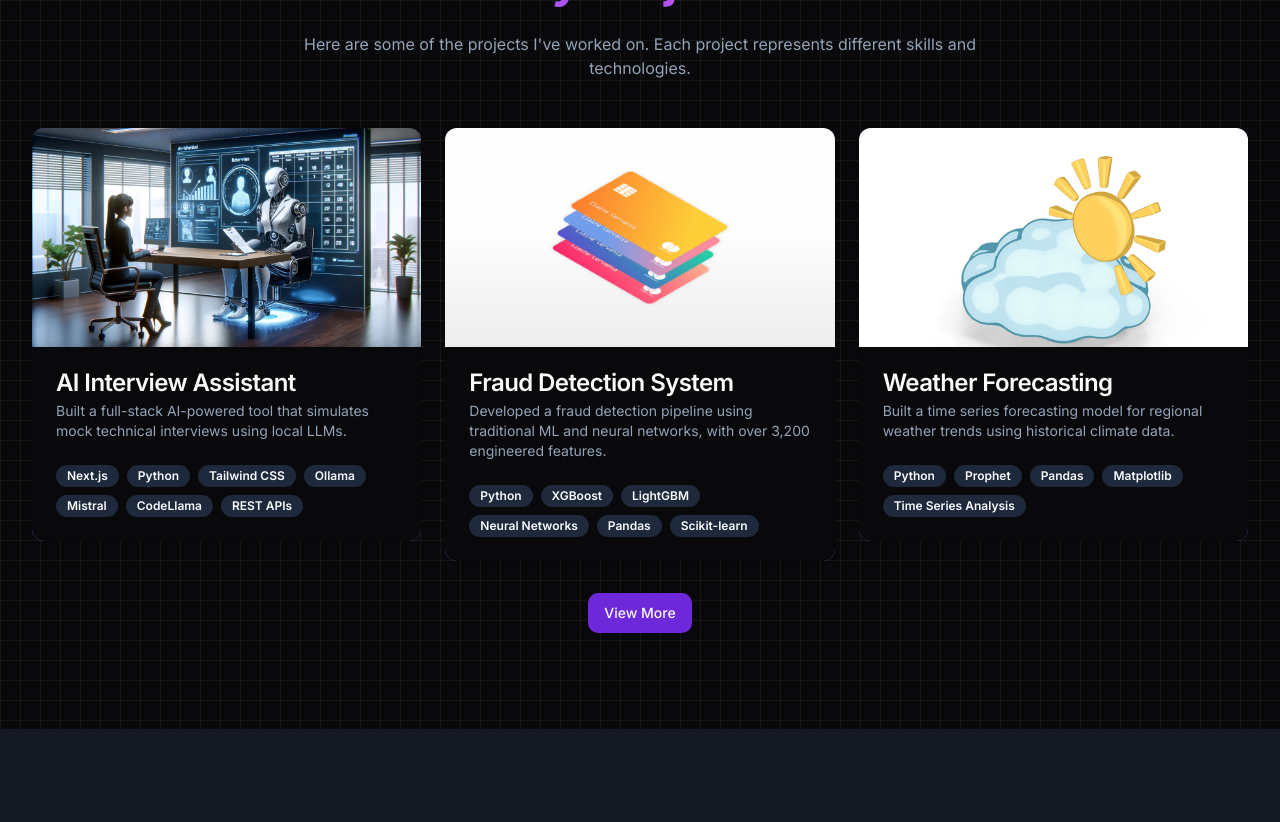
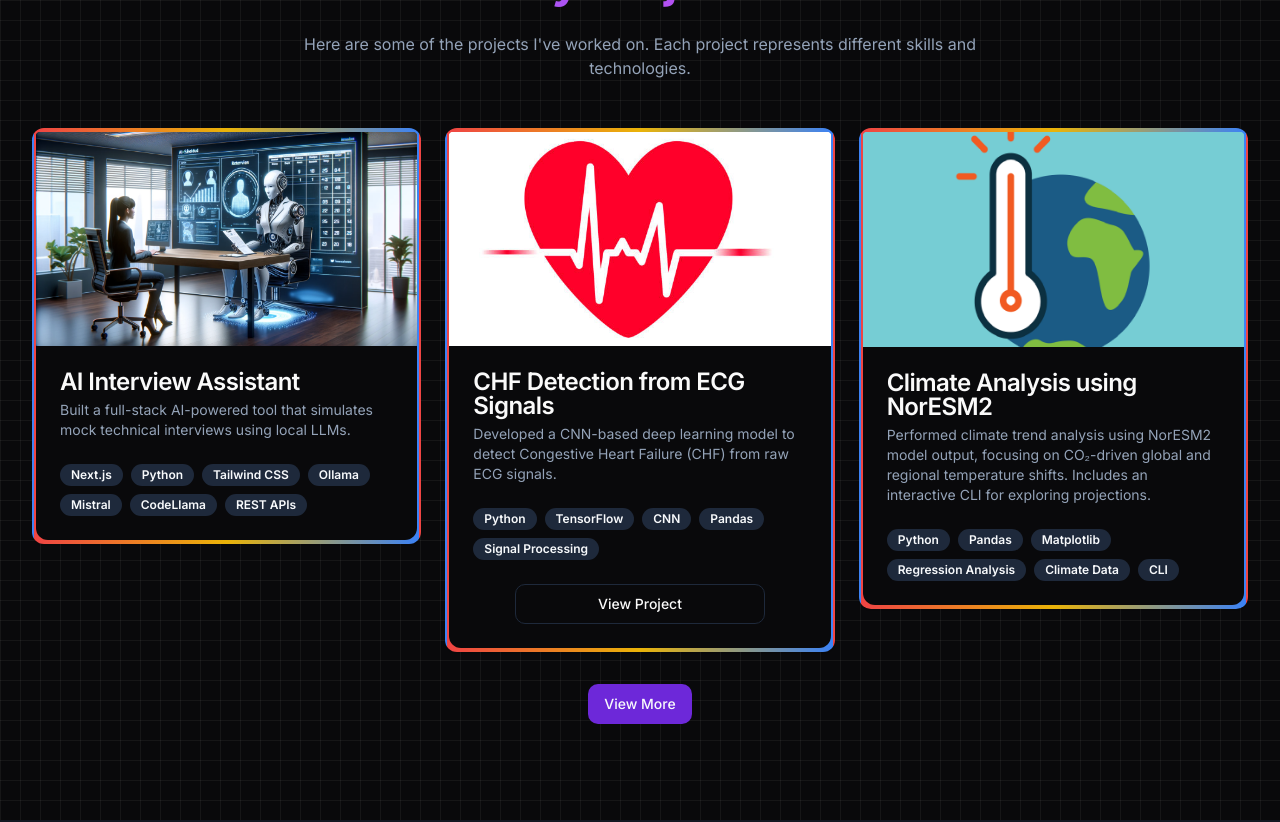
Before and after one commit to Abhisheik27/MyPortfolio, a Next.js app: page / in a window 1280 px wide. Shown: the part 1680-2502 px from the top of the page. Built offline with nearby package versions, Linux system fonts and the light colour scheme.

Commit message:
made some changes in project page: modified cards, added a project, added some links

```diff
--- a/app/layout.tsx
+++ b/app/layout.tsx
@@ -4,7 +4,6 @@ import { Inter, Space_Grotesk } from "next/font/google"
 import { ThemeProvider } from "@/components/theme-provider"
 import { Navbar } from "@/components/navbar"
 import { Toaster } from "@/components/ui/toaster"
-import Head from "next/head"
 
 const inter = Inter({
   subsets: ["latin"],
@@ -33,20 +32,17 @@ export default function RootLayout({
 }) {
   return (
     <html lang="en" suppressHydrationWarning>
-      <head>
-        <link rel="icon" href="/favicon.ico" />
-        <link rel="shortcut icon" href="/favicon.ico" />
-        <link rel="apple-touch-icon" sizes="180x180" href="/favicon.ico" />
-      </head>
-      <body className={`${inter.variable} ${spaceGrotesk.variable} font-sans`}>
+      <body className={`${inter.variable} ${spaceGrotesk.variable} font-sans antialiased`}>
         <ThemeProvider
           attribute="class"
           defaultTheme="dark"
-          enableSystem
+          enableSystem={false}
           disableTransitionOnChange
         >
           <Navbar />
-          {children}
+          <main className="min-h-screen">
+            {children}
+          </main>
           <Toaster />
         </ThemeProvider>
       </body>
--- a/components/projects.tsx
+++ b/components/projects.tsx
@@ -22,18 +22,18 @@ export function Projects() {
       githubUrl: "#",
     },
     {
-      title: "Fraud Detection System",
-      description: "Developed a fraud detection pipeline using traditional ML and neural networks, with over 3,200 engineered features.",
-      image: "/fraud_detection.png",
-      tags: ["Python", "XGBoost", "LightGBM", "Neural Networks", "Pandas", "Scikit-learn"],
+      title: "CHF Detection from ECG Signals",
+      description: "Developed a CNN-based deep learning model to detect Congestive Heart Failure (CHF) from raw ECG signals.",
+      image: "/chf.jpg",
+      tags: ["Python", "TensorFlow", "CNN", "Pandas", "Signal Processing"],
       liveUrl: "#",
-      githubUrl: "#",
+      githubUrl: "https://github.com/Abhisheik27/cnn-for-chf-detection",
     },
     {
-      title: "Weather Forecasting",
-      description: "Built a time series forecasting model for regional weather trends using historical climate data.",
-      image: "weather.jpg",
-      tags: ["Python", "Prophet", "Pandas", "Matplotlib", "Time Series Analysis"],
+      title: "Climate Analysis using NorESM2",
+      description: "Performed climate trend analysis using NorESM2 model output, focusing on CO₂-driven global and regional temperature shifts. Includes an interactive CLI for exploring projections.",
+      image: "/climate.png",
+      tags: ["Python", "Pandas", "Matplotlib", "Regression Analysis", "Climate Data", "CLI"],
       liveUrl: "#",
       githubUrl: "#",
     },
@@ -46,10 +46,34 @@ export function Projects() {
       githubUrl: "#",
     },
     {
-      title: "Scalable Data Streaming System",
-      description: "Designed a cloud-based data pipeline to simulate and process real-time stock market feeds.",
-      image: "/stock.png",
-      tags: ["Kafka", "AWS EC2", "S3", "Athena", "Python", "Data Ingestion"],
+      title: "Deep Learning Library in C (APPL)",
+      description: "Implemented a basic deep learning library from scratch in C to simulate the behavior of a simple 3-layer neural network.",
+      image: "/dl.png",
+      tags: ["C", "Linux", "Neural Networks", "Memory Management"],
+      liveUrl: "#",
+      githubUrl: "#",
+    },
+    {
+      title: "Document Summarization",
+      description: "Compared extractive and abstractive methods for text summarization using BERTSum and LSA models.",
+      image: "/docsum.jpg",
+      tags: ["Python", "Hugging Face Transformers", "BERTSum", "Scikit-learn", "NLP"],
+      liveUrl: "#",
+      githubUrl: "#",
+    },
+    {
+      title: "Fraud Detection System",
+      description: "Developed a fraud detection pipeline using traditional ML and neural networks, with over 3,200 engineered features.",
+      image: "/fraud_detection.png",
+      tags: ["Python", "XGBoost", "LightGBM", "Neural Networks", "Pandas", "Scikit-learn"],
+      liveUrl: "#",
+      githubUrl: "#",
+    },
+    {
+      title: "Google Trends Analysis",
+      description: "Extracted and visualized trends using Google Trends data to explore behavioral patterns and interest over time.",
+      image: "/gtrends.png",
+      tags: ["R", "gTrendsR", "ggplot2", "dplyr", "Data Visualization"],
       liveUrl: "#",
       githubUrl: "#",
     },
@@ -70,42 +94,26 @@ export function Projects() {
       githubUrl: "#",
     },
     {
-      title: "CHF Detection from ECG Signals",
-      description: "Developed a CNN-based deep learning model to detect Congestive Heart Failure (CHF) from raw ECG signals.",
-      image: "/chf.jpg",
-      tags: ["Python", "TensorFlow", "CNN", "Pandas", "Signal Processing"],
+      title: "Property Tax Fraud Detection (NYC)",
+      description: "Identified potentially fraudulent property tax records in NYC using unsupervised machine learning, PCA, and anomaly detection techniques.",
+      image: "nyc.png",
+      tags: ["Python", "Jupyter Notebook", "pandas", "scikit-learn", "TensorFlow", "matplotlib", "pandas-profiling"],
+      liveUrl: "#",
+      githubUrl: "https://github.com/Abhisheik27/Property-Fraud-Detection",
+    },
+    {
+      title: "Scalable Data Streaming System",
+      description: "Designed a cloud-based data pipeline to simulate and process real-time stock market feeds.",
+      image: "/stock.png",
+      tags: ["Kafka", "AWS EC2", "S3", "Athena", "Python", "Data Ingestion"],
       liveUrl: "#",
       githubUrl: "#",
     },
     {
-      title: "Document Summarization",
-      description: "Compared extractive and abstractive methods for text summarization using BERTSum and LSA models.",
-      image: "/docsum.jpg",
-      tags: ["Python", "Hugging Face Transformers", "BERTSum", "Scikit-learn", "NLP"],
-      liveUrl: "#",
-      githubUrl: "#",
-    },
-    {
-      title: "Google Trends Analysis",
-      description: "Extracted and visualized trends using Google Trends data to explore behavioral patterns and interest over time.",
-      image: "/gtrends.png",
-      tags: ["R", "gTrendsR", "ggplot2", "dplyr", "Data Visualization"],
-      liveUrl: "#",
-      githubUrl: "#",
-    },
-    {
-      title: "Deep Learning Library in C (APPL)",
-      description: "Implemented a basic deep learning library from scratch in C to simulate the behavior of a simple 3-layer neural network.",
-      image: "/dl.png",
-      tags: ["C", "Linux", "Neural Networks", "Memory Management"],
-      liveUrl: "#",
-      githubUrl: "#",
-    },
-    {
-      title: "Climate Analysis using NorESM2",
-      description: "Performed climate trend analysis using NorESM2 model output, focusing on CO₂-driven global and regional temperature shifts. Includes an interactive CLI for exploring projections.",
-      image: "/climate.png",
-      tags: ["Python", "Pandas", "Matplotlib", "Regression Analysis", "Climate Data", "CLI"],
+      title: "Weather Forecasting",
+      description: "Built a time series forecasting model for regional weather trends using historical climate data.",
+      image: "weather.jpg",
+      tags: ["Python", "Prophet", "Pandas", "Matplotlib", "Time Series Analysis"],
       liveUrl: "#",
       githubUrl: "#",
     },
@@ -129,7 +137,8 @@ export function Projects() {
         <StaggerChildren className="grid md:grid-cols-2 lg:grid-cols-3 gap-6" staggerDelay={0.15}>
           {visibleProjects.map((project, index) => (
             <AnimatedCard key={index}>
-              <Card className="overflow-hidden flex flex-col h-full border-0 gradient-border">
+              <Card className="overflow-hidden flex flex-col h-full border-2 border-transparent bg-gradient-to-r from-red-500 via-yellow-500 to-blue-500 p-[2px]">
+                <div className="bg-background h-full rounded-lg">
                   <div className="aspect-video relative overflow-hidden">
                     <img
                       src={project.image || "/placeholder.svg"}
@@ -150,6 +159,44 @@ export function Projects() {
                       ))}
                     </div>
                   </CardContent>
+                  {project.title === "Document Summarization" ? (
+                    <CardFooter>
+                      <Button
+                        variant="outline"
+                        className="w-3/4 mx-auto transition-all duration-300 hover:scale-105 hover:bg-blue-500 hover:text-white hover:border-blue-500 animate-in fade-in slide-in-from-bottom-4"
+                        asChild
+                      >
+                        <Link href="https://chocolate-yard-038.notion.site/Document-Summarization-Using-Latent-Semantic-Indexing-eb81fc4925054d54af65571ceb5227e5" target="_blank" rel="noopener noreferrer">
+                          View Project
+                        </Link>
+                      </Button>
+                    </CardFooter>
+                  ) : project.title === "Property Tax Fraud Detection (NYC)" ? (
+                    <CardFooter>
+                      <Button
+                        variant="outline"
+                        className="w-3/4 mx-auto transition-all duration-300 hover:scale-105 hover:bg-blue-500 hover:text-white hover:border-blue-500 animate-in fade-in slide-in-from-bottom-4"
+                        asChild
+                      >
+                        <Link href="https://github.com/Abhisheik27/Property-Fraud-Detection" target="_blank" rel="noopener noreferrer">
+                          View Project
+                        </Link>
+                      </Button>
+                    </CardFooter>
+                  ) : project.title === "CHF Detection from ECG Signals" ? (
+                    <CardFooter>
+                      <Button
+                        variant="outline"
+                        className="w-3/4 mx-auto transition-all duration-300 hover:scale-105 hover:bg-blue-500 hover:text-white hover:border-blue-500 animate-in fade-in slide-in-from-bottom-4"
+                        asChild
+                      >
+                        <Link href="https://github.com/Abhisheik27/cnn-for-chf-detection" target="_blank" rel="noopener noreferrer">
+                          View Project
+                        </Link>
+                      </Button>
+                    </CardFooter>
+                  ) : null}
+                </div>
               </Card>
             </AnimatedCard>
           ))}
```
Also changed, not shown: public/nyc.png (added). Lines whose indentation alone changed are shown as unchanged.
